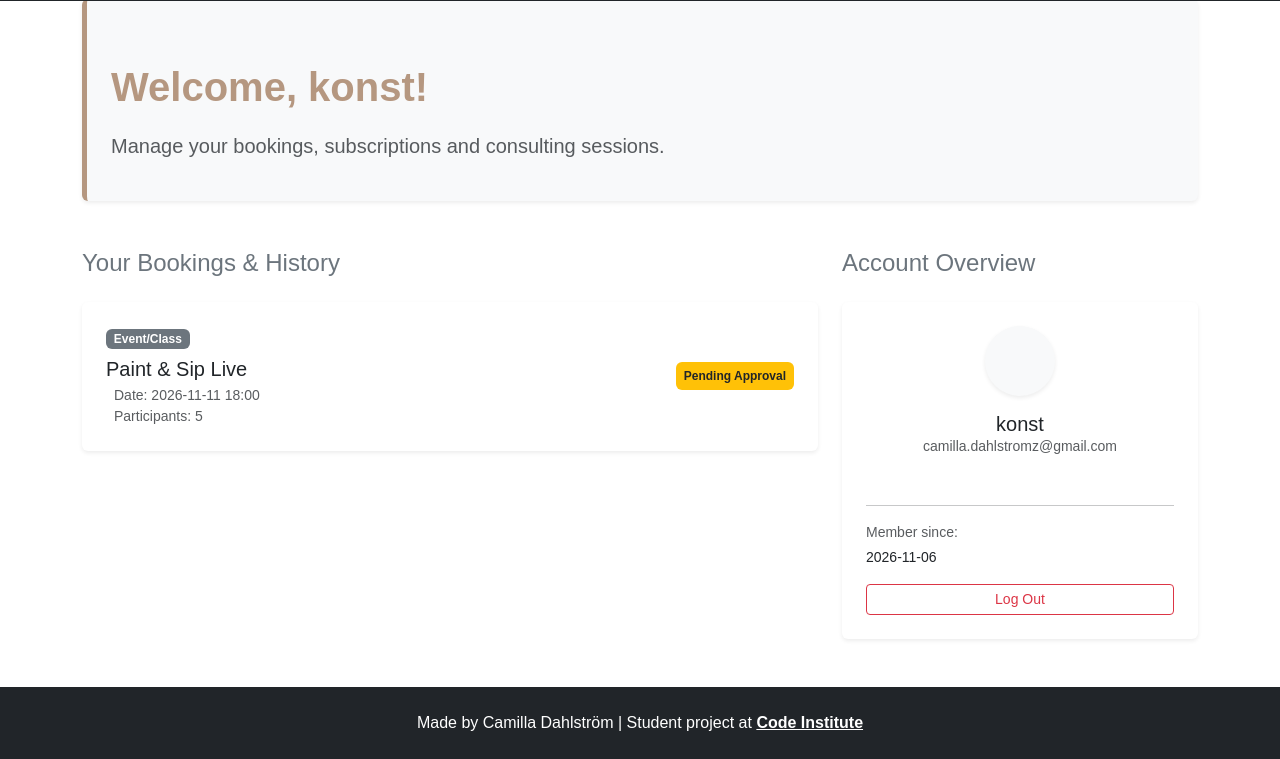
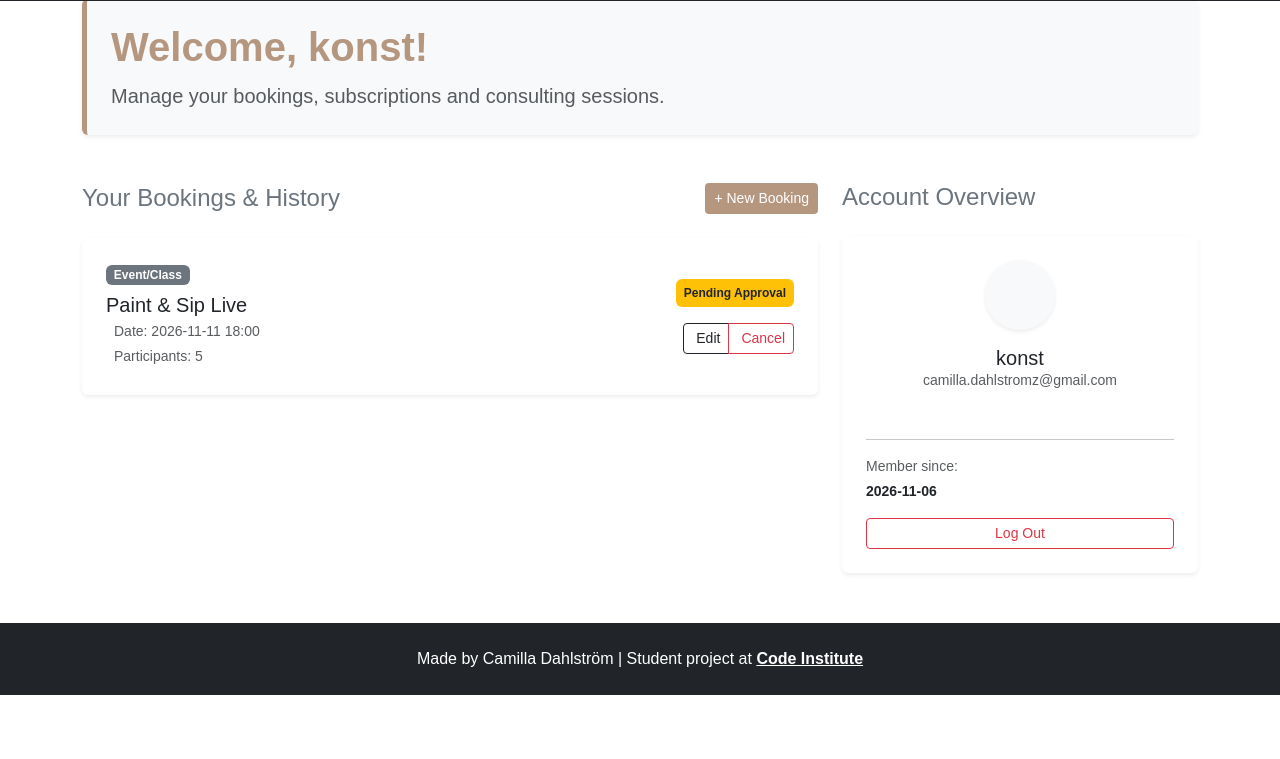
Before and after one commit to Camdah77/ArtBiz, a Django app: page /accounts/dashboard/ in a window 1280 px wide. Shown: the part 105-864 px from the top of the page. After the commit the page ends 800 px from the top, so only its background shows below. Run offline with Django 5.2, Linux system fonts and the light colour scheme; a user stored in the database is signed in; data comes from the database, SQL or seed files in the repository; both versions use the stored data as it was after the commit.

Commit message:
I added cancellation policy for group bookings as a pop up window - when the user want to cancel the booking. I palced in account/dashboards as a modal

```diff
--- a/templates/account/dashboard.html
+++ b/templates/account/dashboard.html
@@ -2,39 +2,46 @@
 
 {% block content %}
 <div class="container py-5" style="font-family: 'Montserrat', sans-serif; min-height: 80vh;">
-    <!-- Same headings style on all pages -->
+    <!-- Dashboard Header -->
     <div class="row mb-5">
-        <div class="col-100">
-            <div class="p-4 bg-light rounded shadow-sm border-left" style="border-left: 5px solid #b59780;">
-                <h1 class="display-6 fw-bold" style="color: #b59780; margin-bottom: 20px; padding-top: 40px">Welcome, {{ request.user.username }}!</h1>
-                <p class="lead text-muted small"> Manage your bookings, subscriptions and consulting sessions.</p>
+        <div class="col-12">
+            <div class="p-4 bg-light rounded shadow-sm" style="border-left: 5px solid #b59780;">
+                <h1 class="display-6 fw-bold" style="color: #b59780; margin-bottom: 10px;">Welcome, {{ request.user.username }}!</h1>
+                <p class="lead text-muted small mb-0">Manage your bookings, subscriptions and consulting sessions.</p>
             </div>
         </div>
     </div>
 
-    <!-- Bookings & History -->
+    <!-- Main Dashboard Two-Column Row -->
     <div class="row">
-        <div class="col-md-8">
-            <h2 class="h4 mb-4 text-secondary">Your Bookings & History</h2>
+        <!-- Left Column: Bookings & History -->
+        <div class="col-md-8 mb-4">
+            <div class="d-flex justify-content-between align-items-center mb-4">
+                <h2 class="h4 text-secondary mb-0">Your Bookings & History</h2>
+                <a href="{% url 'services' %}" class="btn btn-sm text-white" style="background-color: #b59780;">+ New Booking</a>
+            </div>
 
             {% if bookings %}
-                <div class="row">
                 {% for booking in bookings %}
-                        <div class="col-12 mb-3">
-                            <div class="card shadow-sm border-0">
-                                <div class="card-body d-flex justify-content-between align-items-center p-4">
+                    <div class="card shadow-sm border-0 mb-3">
+                        <div class="card-body d-flex flex-column flex-sm-row justify-content-between align-items-sm-center p-4 gap-3">
                             <div>
                                 <span class="badge bg-secondary mb-2">{{ booking.service.get_service_type_display }}</span>
                                 <h3 class="h5 mb-1 text-dark">{{ booking.service.title }}</h3>
-                                        <p class="small text-muted mb-0">
+                                <p class="small text-muted mb-1">
                                     <i class="far fa-calendar-alt me-2"></i>Date: {{ booking.booking_date|date:"Y-m-d H:i" }}
                                 </p>
-                                        <p class="small text-muted mb-0">
+                                <p class="small text-muted mb-1">
                                     <i class="fas fa-users me-2"></i>Participants: {{ booking.number_of_participants }}
                                 </p>
+                                {% if booking.notes %}
+                                    <p class="small text-muted mb-0 fst-italic">
+                                        <i class="far fa-comment me-2"></i>"{{ booking.notes }}"
+                                    </p>
+                                {% endif %}
                             </div>
-                                    <div class="text-end">
-                                        <!-- Status-badges -->
+                            <div class="text-sm-end d-flex flex-column align-items-sm-end gap-2">
+                                <!-- Status Badges -->
                                 {% if booking.status == 'confirmed' %}
                                     <span class="badge bg-success p-2">Confirmed</span>
                                 {% elif booking.status == 'pending' %}
@@ -42,12 +49,56 @@
                                 {% else %}
                                     <span class="badge bg-danger p-2">Cancelled</span>
                                 {% endif %}
+
+                                <!-- CRUD Action Buttons -->
+                                <div class="btn-group btn-group-sm mt-2" role="group">
+                                    <a href="{% url 'edit_booking' booking.id %}" class="btn btn-outline-dark">
+                                        <i class="fas fa-edit me-1"></i>Edit
+                                    </a>
+                                    <button type="button" class="btn btn-outline-danger" data-bs-toggle="modal" data-bs-target="#cancelModal{{ booking.id }}">
+                                        <i class="fas fa-trash-alt me-1"></i>Cancel
+                                    </button>
+                                </div>
+                            </div>
+                        </div>
+                    </div>
+
+                    <!-- Cancellation Modal with Policy -->
+                    <div class="modal fade" id="cancelModal{{ booking.id }}" tabindex="-1" aria-labelledby="cancelModalLabel{{ booking.id }}" aria-hidden="true">
+                        <div class="modal-dialog modal-dialog-centered">
+                            <div class="modal-content border-0 shadow">
+                                <div class="modal-header bg-light">
+                                    <h5 class="modal-title fw-bold text-dark" id="cancelModalLabel{{ booking.id }}">
+                                        Cancel Booking
+                                    </h5>
+                                    <button type="button" class="btn-close" data-bs-dismiss="modal" aria-label="Close"></button>
+                                </div>
+                                <div class="modal-body text-start p-4">
+                                    <p class="mb-3">
+                                        Are you sure you want to cancel your booking for <strong>{{ booking.service.title }}</strong> on <strong>{{ booking.booking_date|date:"Y-m-d H:i" }}</strong>?
+                                    </p>
+
+                                    <!-- Simple Cancellation Policy Box -->
+                                    <div class="p-3 bg-light rounded border-start border-4 border-warning small text-muted mb-3">
+                                        <p class="fw-bold text-dark mb-1">Cancellation Policy:</p>
+                                        <ul class="mb-0 ps-3">
+                                            <li>Free cancellation up to 48 hours before the scheduled session.</li>
+                                            <li>Cancellations made less than 48 hours in advance may be subject to a 50% fee.</li>
+                                            <li>Once cancelled, this booking cannot be restored.</li>
+                                        </ul>
+                                    </div>
+                                </div>
+                                <div class="modal-footer border-0">
+                                    <button type="button" class="btn btn-outline-secondary" data-bs-dismiss="modal">Keep Booking</button>
+                                    <form method="POST" action="{% url 'delete_booking' booking.id %}">
+                                        {% csrf_token %}
+                                        <button type="submit" class="btn btn-danger fw-bold">Yes, Cancel Booking</button>
+                                    </form>
                                 </div>
                             </div>
                         </div>
                     </div>
                 {% endfor %}
-                </div>
             {% else %}
                 <!-- If no bookings are found -->
                 <div class="card p-5 text-center shadow-sm border-0 bg-white">
@@ -55,13 +106,13 @@
                         <i class="fas fa-calendar-times fa-3x text-muted mb-3"></i>
                         <h3 class="h5 text-dark">No bookings found</h3>
                         <p class="text-muted mb-4">You haven't booked any classes or subscriptions yet. Explore our services to get started!</p>
-                        <a href="/services/" class="btn text-white" style="background-color: #b59780;">Explore Services</a>
+                        <a href="{% url 'services' %}" class="btn text-white" style="background-color: #b59780;">Explore Services</a>
                     </div>
                 </div>
             {% endif %}
         </div>
 
-        <!-- Profile/Account Overview in the sidebar -->
+        <!-- Right Column: Profile/Account Overview -->
         <div class="col-md-4">
             <h2 class="h4 mb-4 text-secondary">Account Overview</h2>
             <div class="card shadow-sm border-0 p-4 bg-white">
@@ -74,7 +125,7 @@
                 </div>
                 <hr>
                 <p class="small text-muted mb-1">Member since:</p>
-                <p class="small font-weight-bold text-dark mb-3">{{ request.user.date_joined|date:"Y-m-d" }}</p>
+                <p class="small fw-bold text-dark mb-3">{{ request.user.date_joined|date:"Y-m-d" }}</p>
                 <a href="{% url 'account_logout' %}" class="btn btn-outline-danger w-100 btn-sm">Log Out</a>
             </div>
         </div>
```
Also changed, not shown: bookings/templates/delete_booking.html (added, +27 -0 lines), bookings/templates/edit_booking.html (added, +39 -0 lines), db.sqlite3. Lines whose indentation alone changed are shown as unchanged.
